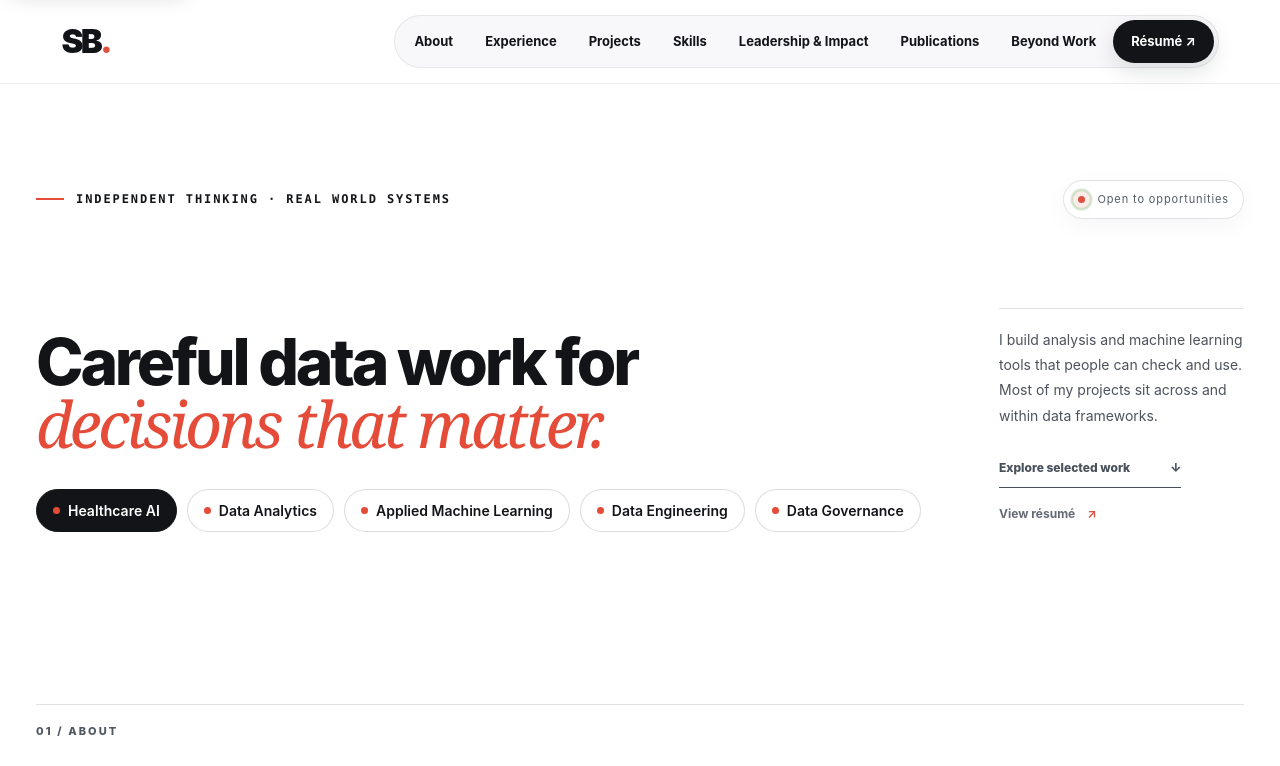
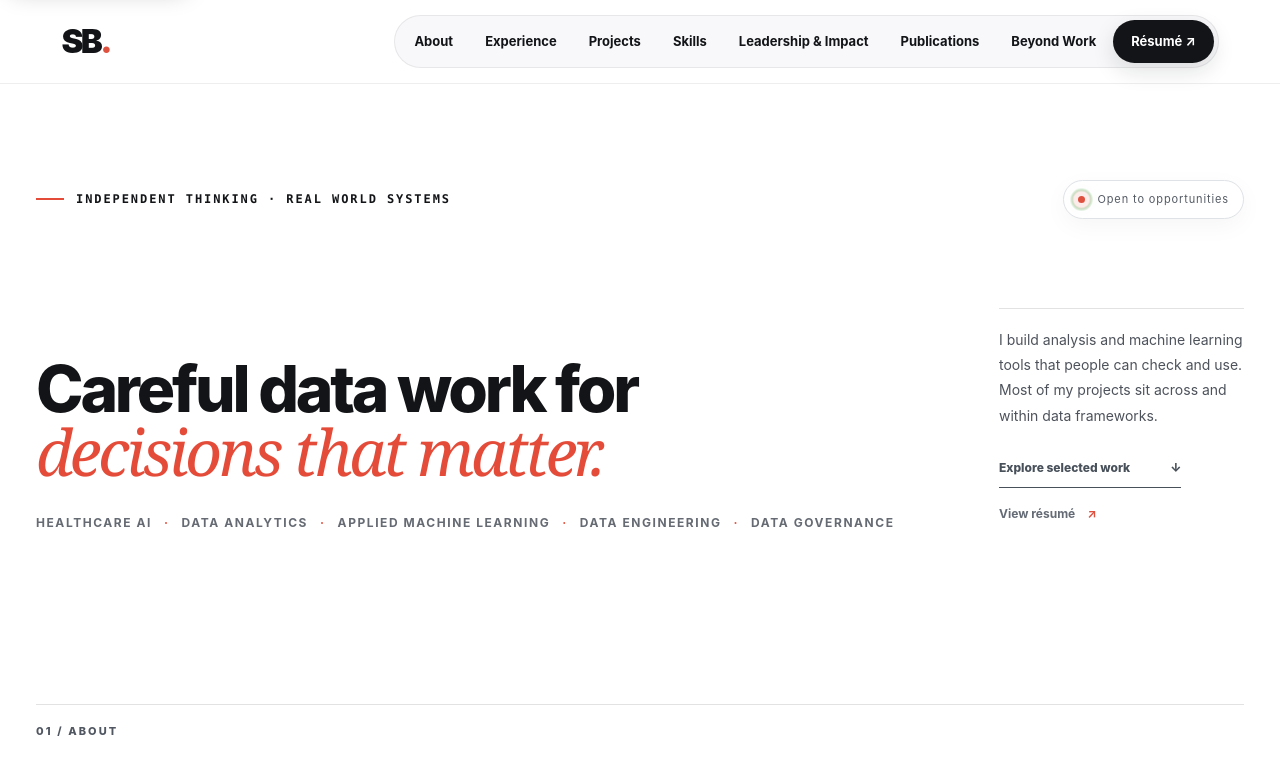
Before and after one commit to Boatengs/my-portfolio, a Next.js app: page / in a window 1280 px wide. Shown: the top 766 px of the page. Built offline with nearby package versions, Linux system fonts and the light colour scheme.

Commit message:
Hero focus areas as plain text (#68)

```diff
--- a/app/homepage-merge.css
+++ b/app/homepage-merge.css
@@ -350,52 +350,32 @@
   background: var(--atelier-red, #e44c39);
 }
 
-/* Focus areas as chips under the headline */
+/* Focus areas as a plain text line under the headline */
 .hero-focus {
   display: flex;
   flex-wrap: wrap;
-  gap: 10px;
-  margin: 32px 0 0;
+  gap: 6px 0;
+  margin: 28px 0 0;
   padding: 0;
   list-style: none;
 }
 
 .hero-focus li {
-  display: inline-flex;
-  align-items: center;
-  gap: 8px;
-  padding: 10px 16px;
-  border-radius: 999px;
-  border: 1px solid rgba(18, 20, 23, 0.14);
-  background: #fff;
-  color: #121417;
-  font-size: 14px;
-  font-weight: 600;
-  transition: border-color 0.2s, transform 0.2s;
+  white-space: nowrap;
+  font: 700 12px/1.6 Inter, system-ui, sans-serif;
+  letter-spacing: 0.13em;
+  text-transform: uppercase;
+  color: #656a73;
 }
 
-.hero-focus li::before {
-  content: "";
-  width: 7px;
-  height: 7px;
-  border-radius: 50%;
-  background: var(--atelier-red, #e44c39);
+.hero-focus li:not(:last-child)::after {
+  content: "·";
+  margin: 0 12px;
+  color: var(--atelier-red, #e44c39);
 }
-
-.hero-focus li:first-child {
-  background: #121417;
-  border-color: #121417;
-  color: #fff;
-}
-
-.hero-focus li:hover { border-color: rgba(18, 20, 23, 0.4); transform: translateY(-2px); }
 
 @media (max-width: 760px) {
   .hero-topline { margin-bottom: 40px; }
-  .hero-focus { margin-top: 24px; gap: 8px; }
-  .hero-focus li { padding: 8px 13px; font-size: 13px; }
+  .hero-focus { margin-top: 22px; }
+  .hero-focus li { font-size: 11px; }
 }
-
-@media (prefers-reduced-motion: reduce) {
-  .hero-focus li { transition: none; }
-}
```
